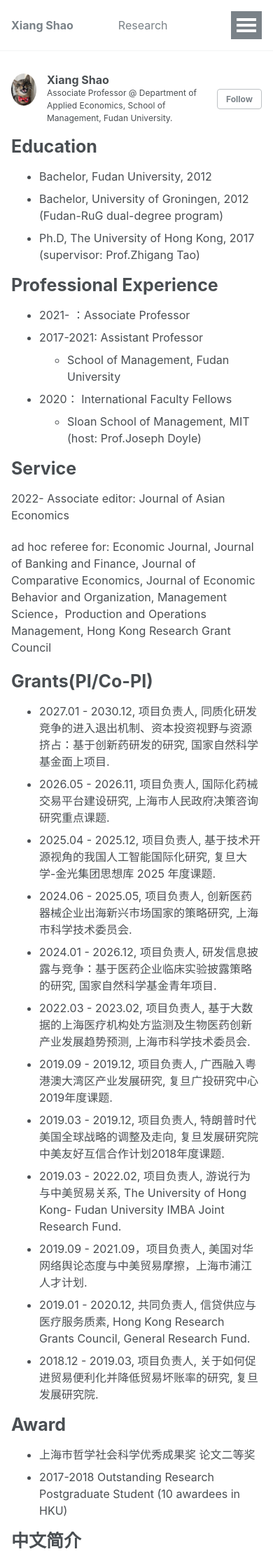
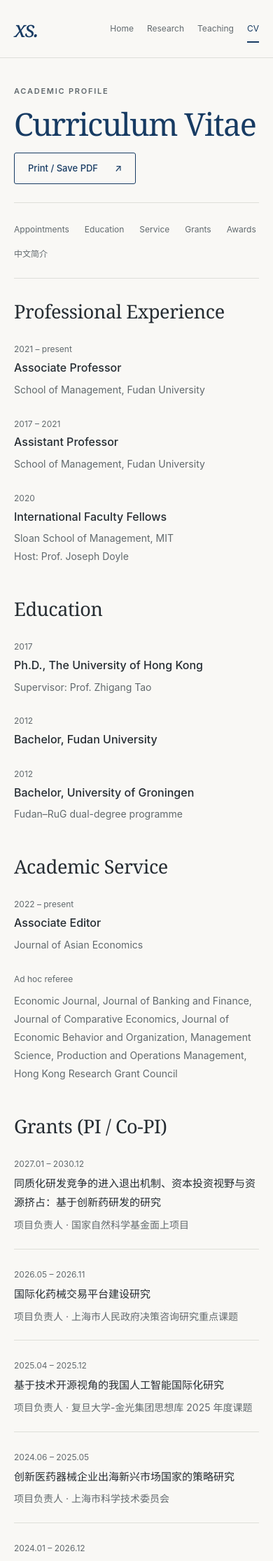
Before and after one commit to xiangshao/xiangshao.github.io, a Jekyll site: the page built from _pages/cv.html, in a window 390 px wide. Shown: the top 2230 px of the page at 70% size. Built offline with Jekyll 4.4.1, drawn with Linux system fonts in a browser that asks for light colours; some of the changed text lies outside the part shown.

Commit message:
Refresh academic website design and research listings

```diff
--- a/_config.yml
+++ b/_config.yml
@@ -123,6 +123,7 @@ include:
   - _pages
   - files
 exclude:
+  - work
   - "*.sublime-project"
   - "*.sublime-workspace"
   - .asset-cache
--- /dev/null
+++ b/_layouts/academic.html
@@ -0,0 +1,37 @@
+<!doctype html>
+<html lang="en">
+<head>
+  <meta charset="utf-8">
+  <meta name="viewport" content="width=device-width, initial-scale=1">
+  <title>{% if page.home %}{{ site.title }}{% else %}{{ page.title }} · {{ site.title }}{% endif %}</title>
+  <meta name="description" content="{{ site.description | escape }}">
+  <meta name="theme-color" content="#f9f8f5">
+  <link rel="canonical" href="{{ site.url }}{{ site.baseurl }}{{ page.permalink }}">
+  <meta property="og:title" content="{{ page.title | escape }} · {{ site.title }}">
+  <meta property="og:description" content="{{ site.description | escape }}">
+  <meta property="og:type" content="website">
+  <meta property="og:url" content="{{ site.url }}{{ site.baseurl }}{{ page.permalink }}">
+  <link rel="icon" href="{{ site.baseurl }}/assets/images/academic-mark.svg" type="image/svg+xml">
+  <link rel="stylesheet" href="{{ site.baseurl }}/assets/css/academic.css">
+  <script src="{{ site.baseurl }}/assets/js/academic.js" defer></script>
+</head>
+<body class="{% if page.home %}home-page{% else %}interior-page{% endif %}">
+  <a class="skip-link" href="#main">Skip to content</a>
+  <header class="site-header">
+    <div class="header-inner wrap">
+      <a class="wordmark" href="{{ site.baseurl }}/" aria-label="Xiang Shao — Home"><span class="wordmark-symbol" aria-hidden="true">xs.</span><span>Xiang Shao</span></a>
+      <nav class="main-nav" aria-label="Main navigation">
+        <a href="{{ site.baseurl }}/"{% if page.home %} aria-current="page"{% endif %}>Home</a>
+        <a href="{{ site.baseurl }}/publications/"{% if page.permalink == '/publications/' %} aria-current="page"{% endif %}>Research</a>
+        <a href="{{ site.baseurl }}/teaching/"{% if page.permalink == '/teaching/' %} aria-current="page"{% endif %}>Teaching</a>
+        <a href="{{ site.baseurl }}/cv/"{% if page.permalink == '/cv/' %} aria-current="page"{% endif %}>CV</a>
+      </nav>
+    </div>
+  </header>
+  <main id="main" class="wrap" tabindex="-1">{{ content }}</main>
+  <footer class="site-footer wrap">
+    <div><span class="footer-name">Xiang Shao <span lang="zh-Hans">邵翔</span></span><span class="footer-affiliation">School of Management, Fudan University</span></div>
+    <div class="footer-contact"><a href="mailto:{{ site.author.email }}">{{ site.author.email }}</a><span>Shanghai, China</span></div>
+  </footer>
+</body>
+</html>
--- /dev/null
+++ b/_pages/cv.html
@@ -0,0 +1,65 @@
+---
+layout: academic
+title: "Curriculum Vitae"
+permalink: /cv/
+redirect_from:
+  - /resume
+---
+<header class="page-heading">
+  <div><p class="eyebrow">Academic profile</p><h1>Curriculum Vitae</h1><p class="cv-print-name">Xiang Shao · 邵翔<br>School of Management, Fudan University · xshao@fudan.edu.cn</p></div>
+  <button class="button button-secondary" type="button" data-print>Print / Save PDF <span aria-hidden="true">↗</span></button>
+</header>
+<div class="content-grid">
+  <nav class="section-nav" aria-label="Curriculum vitae sections">
+    <p class="eyebrow">On this page</p>
+    <a href="#appointments">Appointments</a>
+    <a href="#education">Education</a>
+    <a href="#service">Service</a>
+    <a href="#grants">Grants</a>
+    <a href="#awards">Awards</a>
+    <a href="#chinese-bio" lang="zh-Hans">中文简介</a>
+  </nav>
+  <div>
+    <section id="appointments" class="cv-section">
+      <h2>Professional Experience</h2>
+      <article class="cv-entry"><div class="cv-date">2021 – present</div><div><h3>Associate Professor</h3><p>School of Management, Fudan University</p></div></article>
+      <article class="cv-entry"><div class="cv-date">2017 – 2021</div><div><h3>Assistant Professor</h3><p>School of Management, Fudan University</p></div></article>
+      <article class="cv-entry"><div class="cv-date">2020</div><div><h3>International Faculty Fellows</h3><p>Sloan School of Management, MIT<br>Host: Prof. Joseph Doyle</p></div></article>
+    </section>
+    <section id="education" class="cv-section">
+      <h2>Education</h2>
+      <article class="cv-entry"><div class="cv-date">2017</div><div><h3>Ph.D., The University of Hong Kong</h3><p>Supervisor: Prof. Zhigang Tao</p></div></article>
+      <article class="cv-entry"><div class="cv-date">2012</div><div><h3>Bachelor, Fudan University</h3></div></article>
+      <article class="cv-entry"><div class="cv-date">2012</div><div><h3>Bachelor, University of Groningen</h3><p>Fudan–RuG dual-degree programme</p></div></article>
+    </section>
+    <section id="service" class="cv-section">
+      <h2>Academic Service</h2>
+      <article class="cv-entry"><div class="cv-date">2022 – present</div><div><h3>Associate Editor</h3><p>Journal of Asian Economics</p></div></article>
+      <article class="cv-entry"><div class="cv-date">Ad hoc referee</div><div><p>Economic Journal, Journal of Banking and Finance, Journal of Comparative Economics, Journal of Economic Behavior and Organization, Management Science, Production and Operations Management, Hong Kong Research Grant Council</p></div></article>
+    </section>
+    <section id="grants" class="cv-section cv-grants" lang="zh-Hans">
+      <h2 lang="en">Grants <span class="heading-note">(PI / Co-PI)</span></h2>
+<article class="cv-entry"><div class="cv-date">2027.01 – 2030.12</div><div><h3>同质化研发竞争的进入退出机制、资本投资视野与资源挤占：基于创新药研发的研究</h3><p>项目负责人 · 国家自然科学基金面上项目</p></div></article>
+<article class="cv-entry"><div class="cv-date">2026.05 – 2026.11</div><div><h3>国际化药械交易平台建设研究</h3><p>项目负责人 · 上海市人民政府决策咨询研究重点课题</p></div></article>
+<article class="cv-entry"><div class="cv-date">2025.04 – 2025.12</div><div><h3>基于技术开源视角的我国人工智能国际化研究</h3><p>项目负责人 · 复旦大学-金光集团思想库 2025 年度课题</p></div></article>
+<article class="cv-entry"><div class="cv-date">2024.06 – 2025.05</div><div><h3>创新医药器械企业出海新兴市场国家的策略研究</h3><p>项目负责人 · 上海市科学技术委员会</p></div></article>
+<article class="cv-entry"><div class="cv-date">2024.01 – 2026.12</div><div><h3>研发信息披露与竞争：基于医药企业临床实验披露策略的研究</h3><p>项目负责人 · 国家自然科学基金青年项目</p></div></article>
+<article class="cv-entry"><div class="cv-date">2022.03 – 2023.02</div><div><h3>基于大数据的上海医疗机构处方监测及生物医药创新产业发展趋势预测</h3><p>项目负责人 · 上海市科学技术委员会</p></div></article>
+<article class="cv-entry"><div class="cv-date">2019.09 – 2019.12</div><div><h3>广西融入粤港澳大湾区产业发展研究</h3><p>项目负责人 · 复旦广投研究中心2019年度课题</p></div></article>
+<article class="cv-entry"><div class="cv-date">2019.03 – 2019.12</div><div><h3>特朗普时代美国全球战略的调整及走向</h3><p>项目负责人 · 复旦发展研究院中美友好互信合作计划2018年度课题</p></div></article>
+<article class="cv-entry"><div class="cv-date">2019.03 – 2022.02</div><div><h3>游说行为与中美贸易关系</h3><p>项目负责人 · The University of Hong Kong- Fudan University IMBA Joint Research Fund</p></div></article>
+<article class="cv-entry"><div class="cv-date">2019.09 – 2021.09</div><div><h3>美国对华网络舆论态度与中美贸易摩擦</h3><p>项目负责人 · 上海市浦江人才计划</p></div></article>
+<article class="cv-entry"><div class="cv-date">2019.01 – 2020.12</div><div><h3>信贷供应与医疗服务质素</h3><p>共同负责人 · Hong Kong Research Grants Council, General Research Fund</p></div></article>
+<article class="cv-entry"><div class="cv-date">2018.12 – 2019.03</div><div><h3>关于如何促进贸易便利化并降低贸易坏账率的研究</h3><p>项目负责人 · 复旦发展研究院</p></div></article>
+    </section>
+    <section id="awards" class="cv-section">
+      <h2>Awards</h2>
+      <p class="cv-prose" lang="zh-Hans"><strong>上海市哲学社会科学优秀成果奖 论文二等奖</strong></p>
+      <p class="cv-prose"><strong>2017–2018 Outstanding Research Postgraduate Student</strong><br>10 awardees in HKU</p>
+    </section>
+    <section id="chinese-bio" class="cv-section cv-bio" lang="zh-Hans">
+      <h2>中文简介</h2>
+      <p>邵翔：复旦大学管理学院应用经济系副教授。复旦大学世界经济系本科（2012），香港大学博士（2017），美国麻省理工学院斯隆商学院访问学者（2020年）。中国世界经济协会理事，获上海“浦江人才”计划、复旦大学“卓学”人才计划资助。现担任《Journal of Asian Economics》副主编。多次承担及参与国家和省部级科研项目，论文发表于《Management Science》、《Journal of International Economics》等国际顶级期刊。相关资政研究曾四次获得国家级领导人肯定性批示。</p>
+    </section>
+  </div>
+</div>
--- a/_pages/cv.md
+++ /dev/null
@@ -1,57 +0,0 @@
----
-layout: archive
-title: ""
-permalink: /cv/
-author_profile: true
-redirect_from:
-  - /resume
----
-
-{% include base_path %}
-
-Education
-======
-* Bachelor, Fudan University, 2012
-* Bachelor, University of Groningen, 2012 (Fudan-RuG dual-degree program)
-* Ph.D, The University of Hong Kong, 2017 (supervisor: Prof.Zhigang Tao)
-
-Professional Experience
-======
-* 2021-    ：Associate Professor
-* 2017-2021: Assistant Professor
-  * School of Management, Fudan University
-* 2020： International Faculty Fellows
-  * Sloan School of Management, MIT (host: Prof.Joseph Doyle)
-
-Service
-======
-2022- Associate editor: Journal of Asian Economics
-
-ad hoc referee for:
-Economic Journal, Journal of Banking and Finance, Journal of Comparative Economics, Journal of Economic Behavior and Organization, Management Science，Production and Operations Management, Hong Kong Research Grant Council
-
-Grants(PI/Co-PI)
-======
-* 2027.01 - 2030.12, 项目负责人, 同质化研发竞争的进入退出机制、资本投资视野与资源挤占：基于创新药研发的研究, 国家自然科学基金面上项目.
-* 2026.05 - 2026.11, 项目负责人, 国际化药械交易平台建设研究, 上海市人民政府决策咨询研究重点课题.
-* 2025.04 - 2025.12, 项目负责人, 基于技术开源视角的我国人工智能国际化研究, 复旦大学-金光集团思想库 2025 年度课题.
-* 2024.06 - 2025.05, 项目负责人, 创新医药器械企业出海新兴市场国家的策略研究, 上海市科学技术委员会.
-* 2024.01 - 2026.12, 项目负责人, 研发信息披露与竞争：基于医药企业临床实验披露策略的研究, 国家自然科学基金青年项目.
-* 2022.03 - 2023.02, 项目负责人, 基于大数据的上海医疗机构处方监测及生物医药创新产业发展趋势预测, 上海市科学技术委员会.
-* 2019.09 - 2019.12, 项目负责人, 广西融入粤港澳大湾区产业发展研究, 复旦广投研究中心2019年度课题.
-* 2019.03 - 2019.12, 项目负责人, 特朗普时代美国全球战略的调整及走向, 复旦发展研究院中美友好互信合作计划2018年度课题.
-* 2019.03 - 2022.02, 项目负责人, 游说行为与中美贸易关系, The University of Hong Kong- Fudan University IMBA Joint Research Fund.
-* 2019.09 - 2021.09，项目负责人, 美国对华网络舆论态度与中美贸易摩擦，上海市浦江人才计划.
-* 2019.01 - 2020.12, 共同负责人, 信贷供应与医疗服务质素, Hong Kong Research Grants Council, General Research Fund.
-* 2018.12 - 2019.03, 项目负责人, 关于如何促进贸易便利化并降低贸易坏账率的研究, 复旦发展研究院.
-
-Award
-======
-* 上海市哲学社会科学优秀成果奖 论文二等奖
-* 2017-2018 Outstanding Research Postgraduate Student (10 awardees in HKU)
-
-中文简介
-======
-邵翔：复旦大学管理学院管理学院应用经济系副教授。复旦大学世界经济系本科（2012），香港大学博士（2017），美国麻省理工学院斯隆商学院访问学者（2020年）。中国世界经济协会理事，获上海“浦江人才”计划、复旦大学“卓学”人才计划资助。现担任《Journal of Asian Economics》副主编。多次承担及参与国家和省部级科研项目，论文发表于《Management Science》、《Journal of International Economics》等国际顶级期刊。相关资政研究曾四次获得国家级领导人肯定性批示。
-
-头像是其在复旦校园领养的一只叫皮诺的流浪猫。
--- a/_pages/teaching.html
+++ b/_pages/teaching.html
@@ -3,6 +3,7 @@ layout: archive
 title: "Teaching"
 permalink: /teaching/
 author_profile: true
+published: false
 ---
 
 {% include base_path %}
--- /dev/null
+++ b/assets/css/academic.css
@@ -0,0 +1,171 @@
+:root {
+  --paper: #f9f8f5; --ink: #252c32; --navy: #173b63; --muted: #61696d; --line: #dedfd9; --soft: #efeee9;
+  --serif: Georgia, 'Times New Roman', 'Songti SC', 'Noto Serif CJK SC', serif;
+  --sans: -apple-system, BlinkMacSystemFont, 'Segoe UI', 'Microsoft YaHei', sans-serif;
+}
+* { box-sizing: border-box; }
+html { scroll-behavior: smooth; scroll-padding-top: 28px; }
+body { margin: 0; color: var(--ink); background: var(--paper); font: 17px/1.65 var(--sans); -webkit-font-smoothing: antialiased; }
+a { color: var(--navy); text-decoration-thickness: 1px; text-underline-offset: 4px; }
+a:hover { color: #0a2442; }
+a, button { -webkit-tap-highlight-color: transparent; }
+a:focus-visible, button:focus-visible { outline: 2px solid var(--navy); outline-offset: 5px; border-radius: 2px; }
+button { font: inherit; cursor: pointer; }
+img { display: block; max-width: 100%; }
+h1, h2, h3, p, figure { margin: 0; }
+h1, h2, h3 { text-wrap: balance; }
+.wrap { width: min(1120px, calc(100% - 96px)); margin-inline: auto; }
+.skip-link { position: absolute; left: 20px; top: -100px; z-index: 10; background: var(--paper); padding: 12px; }
+.skip-link:focus { top: 12px; }
+.site-header { border-bottom: 1px solid var(--line); }
+.header-inner { min-height: 100px; display: flex; align-items: center; justify-content: space-between; gap: 28px; }
+.wordmark { display: inline-flex; align-items: center; gap: 16px; color: var(--ink); text-decoration: none; font-size: 15px; font-weight: 600; letter-spacing: .02em; }
+.wordmark-symbol { color: var(--navy); font: italic 37px/1 var(--serif); letter-spacing: -.07em; padding-right: 5px; }
+.main-nav { display: flex; gap: 32px; align-items: center; }
+.main-nav a { font-size: 14px; color: var(--muted); text-decoration: none; padding: 13px 0; position: relative; }
+.main-nav a:hover, .main-nav a[aria-current] { color: var(--navy); }
+.main-nav a[aria-current]::after { content: ''; position: absolute; height: 2px; inset: auto 0 3px; background: var(--navy); }
+.home-page { min-height: 100vh; display: flex; flex-direction: column; }
+.home-page main { flex: 1; display: grid; align-items: center; }
+.hero { display: grid; grid-template-columns: 1fr 320px; gap: 80px; align-items: center; padding: 78px 0 80px; }
+.eyebrow { color: var(--muted); font-size: 11px; line-height: 1.5; font-weight: 600; letter-spacing: .16em; text-transform: uppercase; }
+.hero h1 { font: 76px/1.08 var(--serif); letter-spacing: -.045em; color: var(--navy); margin-top: 24px; }
+.chinese-name { display: block; font: 27px/1.5 var(--serif); color: var(--muted); letter-spacing: .18em; margin-top: 14px; }
+.hero-role { font-size: 22px; font-weight: 500; margin-top: 31px; }
+.hero-affiliation { color: var(--muted); font-size: 17px; line-height: 1.65; margin-top: 4px; }
+.faculty-link { display: inline-block; font-size: 13px; margin-top: 15px; text-decoration: none; border-bottom: 1px solid #c0cad5; }
+.hero-actions { display: flex; flex-wrap: wrap; gap: 12px; margin-top: 34px; }
+.button { min-height: 45px; display: inline-flex; align-items: center; justify-content: center; gap: 24px; padding: 11px 19px; border: 1px solid var(--navy); border-radius: 3px; font-size: 13px; font-weight: 500; line-height: 1.5; text-decoration: none; background: transparent; color: var(--navy); }
+.button-primary { background: var(--navy); color: white; }
+.button-primary:hover { background: #0e2b4b; color: white; }
+.button-secondary:hover { background: var(--soft); }
+.profile-links { display: flex; flex-wrap: wrap; gap: 22px; margin-top: 30px; }
+.profile-links a { font-size: 13px; color: var(--muted); text-decoration: none; }
+.profile-links a:hover { color: var(--navy); text-decoration: underline; }
+.profile-links span { margin-left: 4px; font-size: 11px; }
+.portrait { width: 200px; max-width: 100%; justify-self: center; margin-top: 4px; }
+.portrait-frame { overflow: hidden; border-radius: 3px; }
+.portrait img { width: 100%; aspect-ratio: 4 / 5; height: auto; object-fit: cover; }
+.portrait figcaption { color: var(--muted); font-size: 12px; line-height: 1.65; margin-top: 15px; }
+.portrait figcaption strong { color: var(--ink); font-weight: 500; }
+.site-footer { margin-top: 16px; border-top: 1px solid var(--line); padding: 27px 0 32px; display: flex; justify-content: space-between; gap: 24px; font-size: 12px; color: var(--muted); }
+.footer-name { display: block; color: var(--ink); font-weight: 500; font-size: 13px; }
+.footer-name span { font-weight: 400; margin-left: 7px; }
+.footer-affiliation { display: block; margin-top: 4px; }
+.footer-contact { text-align: right; }
+.footer-contact a { text-decoration: none; }
+.footer-contact span { display: block; margin-top: 4px; }
+.page-heading { padding: 62px 0 39px; border-bottom: 1px solid var(--line); display: flex; gap: 24px; justify-content: space-between; align-items: flex-end; }
+.page-heading h1 { font: 56px/1.15 var(--serif); color: var(--navy); letter-spacing: -.035em; margin-top: 12px; }
+.page-heading .heading-note { margin-bottom: 6px; font-size: 13px; color: var(--muted); }
+.content-grid { display: grid; grid-template-columns: 172px minmax(0, 1fr); gap: 56px; padding: 44px 0 68px; }
+.section-nav { align-self: start; position: sticky; top: 30px; display: flex; flex-direction: column; gap: 4px; }
+.section-nav .eyebrow { margin: 0 0 14px; font-size: 10px; }
+.section-nav a { color: var(--muted); font-size: 13px; text-decoration: none; padding: 7px 0; line-height: 1.5; }
+.section-nav a:hover { color: var(--navy); text-decoration: underline; }
+.section-nav .nav-count { font-size: 10px; display: inline-block; color: var(--muted); margin-left: 7px; }
+.section-title { display: flex; align-items: baseline; gap: 13px; margin-bottom: 9px; }
+.section-title h2 { font: 29px/1.25 var(--serif); color: var(--ink); letter-spacing: -.02em; }
+.section-title .count { color: var(--muted); font-size: 11px; }
+.research-section + .research-section { margin-top: 54px; }
+.paper-list { list-style: none; padding: 0; margin: 0; }
+.paper { padding: 26px 0 28px; border-bottom: 1px solid var(--line); }
+.paper h3 { font: 500 19px/1.5 var(--sans); letter-spacing: -.012em; text-wrap: pretty; }
+.paper h3 a { text-decoration: none; color: var(--ink); }
+.paper h3 a:hover { color: var(--navy); text-decoration: underline; }
+.paper-authors { color: var(--muted); font-size: 14px; margin-top: 8px; }
+.paper-meta { color: var(--navy); font-size: 14px; margin-top: 9px; }
+.paper-meta .year { color: var(--muted); margin-left: 10px; }
+.paper-link { display: inline-block; font-size: 11px; letter-spacing: .035em; font-weight: 500; padding: 3px 10px; margin-top: 14px; border: 1px solid #c6cfda; border-radius: 3px; text-decoration: none; }
+.paper-link:hover { background: #eef1f4; }
+.draft-note { color: var(--muted); display: block; font-size: 12px; font-style: italic; margin-top: 12px; }
+.course-section + .course-section { margin-top: 46px; }
+.course { display: grid; grid-template-columns: 1fr 145px; gap: 24px; padding: 23px 0; border-bottom: 1px solid var(--line); }
+.course h3 { font-size: 18px; font-weight: 500; line-height: 1.5; text-wrap: pretty; }
+.course p { font-size: 13px; color: var(--muted); margin-top: 7px; }
+.course-dates { font-size: 13px; color: var(--muted); text-align: right; line-height: 1.8; padding-top: 3px; }
+.cv-section + .cv-section { margin-top: 44px; }
+.cv-section h2 { font: 29px/1.3 var(--serif); margin-bottom: 24px; letter-spacing: -.015em; }
+.cv-entry { display: grid; grid-template-columns: 135px minmax(0, 1fr); gap: 22px; margin-top: 22px; }
+.cv-date { font-size: 13px; color: var(--muted); padding-top: 3px; }
+.cv-entry h3 { font-size: 16px; font-weight: 500; line-height: 1.6; text-wrap: pretty; }
+.cv-entry p, .cv-prose { font-size: 14px; line-height: 1.85; color: var(--muted); }
+.cv-entry p { margin-top: 5px; }
+.cv-prose + .cv-prose { margin-top: 15px; }
+.cv-prose strong { color: var(--ink); font-weight: 500; }
+.cv-grants .cv-entry { border-bottom: 1px solid var(--line); padding-bottom: 21px; }
+.cv-grants .cv-entry h3 { font-size: 15px; line-height: 1.85; }
+.cv-bio { padding: 29px 31px; background: var(--soft); border-left: 2px solid var(--navy); }
+.cv-bio h2 { font: 23px/1.5 var(--serif); margin-bottom: 15px; }
+.cv-bio p { font-size: 15px; line-height: 2; }
+.cv-bio p + p { margin-top: 14px; }
+.cv-bio .cat-note { color: var(--muted); font-size: 13px; }
+.cv-print-name { display: none; }
+@media (min-width: 1400px) { .hero { padding-block: 98px; } }
+@media (max-width: 980px) {
+  .wrap { width: calc(100% - 64px); }
+  .hero { grid-template-columns: minmax(0, 1fr) 270px; gap: 44px; }
+  .hero h1 { font-size: 64px; }
+  .content-grid { grid-template-columns: 140px minmax(0, 1fr); gap: 32px; }
+  .cv-entry { grid-template-columns: 114px minmax(0, 1fr); gap: 18px; }
+}
+@media (max-width: 700px) {
+  .wrap { width: calc(100% - 40px); }
+  .header-inner { min-height: 82px; gap: 14px; }
+  .wordmark { gap: 0; }
+  .wordmark > span:last-child { display: none; }
+  .wordmark-symbol { font-size: 32px; }
+  .main-nav { gap: 19px; }
+  .main-nav a { font-size: 12px; padding-block: 13px; }
+  .hero { grid-template-columns: 1fr; gap: 43px; padding: 45px 0 50px; }
+  .hero h1 { font-size: 60px; margin-top: 21px; }
+  .chinese-name { font-size: 24px; margin-top: 9px; }
+  .hero-role { font-size: 20px; margin-top: 24px; }
+  .hero-affiliation { font-size: 16px; }
+  .hero-actions { margin-top: 27px; }
+  .profile-links { gap: 25px; margin-top: 26px; }
+  .portrait { width: 100%; max-width: 340px; margin: 0; justify-self: start; display: flex; align-items: center; gap: 18px; }
+  .portrait-frame { flex: 0 0 110px; }
+  .portrait img { aspect-ratio: 1 / 1; object-position: 50% 37%; }
+  .portrait figcaption { font-size: 11px; margin-top: 0; }
+  .site-footer { padding-block: 22px 28px; flex-direction: column; gap: 17px; }
+  .footer-contact { text-align: left; }
+  .page-heading { padding: 39px 0 26px; flex-wrap: wrap; gap: 16px; }
+  .page-heading h1 { font-size: 45px; }
+  .page-heading .heading-note { margin: 0; font-size: 12px; }
+  .content-grid { grid-template-columns: 1fr; gap: 29px; padding-top: 23px; padding-bottom: 40px; }
+  .section-nav { position: static; flex-direction: row; flex-wrap: wrap; gap: 5px 22px; border-bottom: 1px solid var(--line); padding-bottom: 19px; }
+  .section-nav .eyebrow { display: none; }
+  .section-nav a { font-size: 12px; padding: 6px 0; }
+  .section-title h2, .cv-section h2 { font-size: 27px; }
+  .paper { padding: 22px 0; }
+  .paper h3 { font-size: 17px; }
+  .paper-authors, .paper-meta { font-size: 13px; }
+  .course { grid-template-columns: 1fr; gap: 8px; padding-block: 23px; }
+  .course h3 { font-size: 17px; }
+  .course-dates { text-align: left; padding: 0; }
+  .cv-entry { grid-template-columns: 1fr; gap: 4px; margin-top: 23px; }
+  .cv-date { font-size: 12px; }
+  .cv-bio { padding: 22px; }
+  .cv-bio p { font-size: 14px; }
+}
+@media (prefers-reduced-motion: reduce) { html { scroll-behavior: auto; } }
+@media print {
+  @page { margin: 18mm; }
+  body { background: white; color: black; font-size: 10pt; }
+  .wrap { width: 100%; }
+  .site-header, .site-footer, .section-nav, .page-heading .button, .skip-link { display: none; }
+  .page-heading { padding: 0 0 14px; }
+  .page-heading h1 { font-size: 28pt; margin-top: 0; }
+  .page-heading .eyebrow { display: none; }
+  .cv-print-name { display: block; margin-top: 10px; font-size: 10pt; }
+  .content-grid { display: block; padding: 20px 0 0; }
+  .cv-section + .cv-section { margin-top: 22px; }
+  .cv-section h2 { font-size: 17pt; margin-bottom: 10px; break-after: avoid; }
+  .cv-entry { display: grid; grid-template-columns: 110px minmax(0, 1fr); margin-top: 12px; break-inside: avoid; }
+  .cv-entry h3, .cv-grants .cv-entry h3, .cv-bio p { font-size: 10pt; }
+  .cv-date, .cv-entry p, .cv-prose { font-size: 9pt; }
+  .cv-bio { background: transparent; padding: 0; border: 0; }
+  .cv-grants .cv-entry { padding-bottom: 12px; }
+  a { color: black; text-decoration: none; }
+}
--- /dev/null
+++ b/assets/js/academic.js
@@ -0,0 +1,3 @@
+document.querySelectorAll('[data-print]').forEach((button) => {
+  button.addEventListener('click', () => window.print());
+});
```
Also changed, not shown: _data/courses.json (added, +62 -0 lines), _data/research.json (added, +83 -0 lines), _pages/about.html (added, +32 -0 lines), _pages/about.md (deleted, +0 -11 lines), _pages/academic-teaching.html (added, +27 -0 lines), _pages/publications.html (added, +58 -0 lines), _pages/publications.md (deleted, +0 -31 lines), _pages/teaching.md (deleted, +0 -12 lines), assets/images/academic-mark.svg (added).
